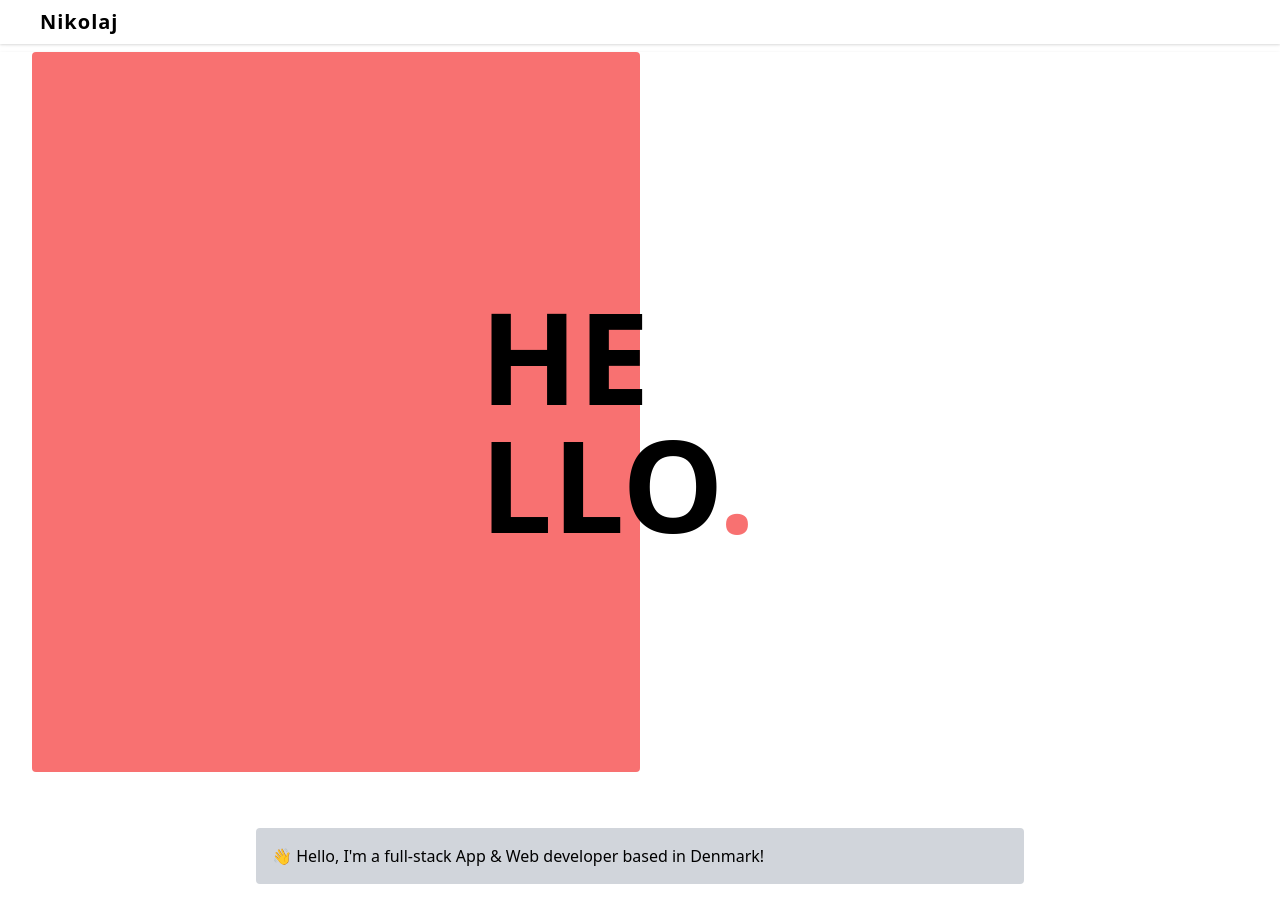
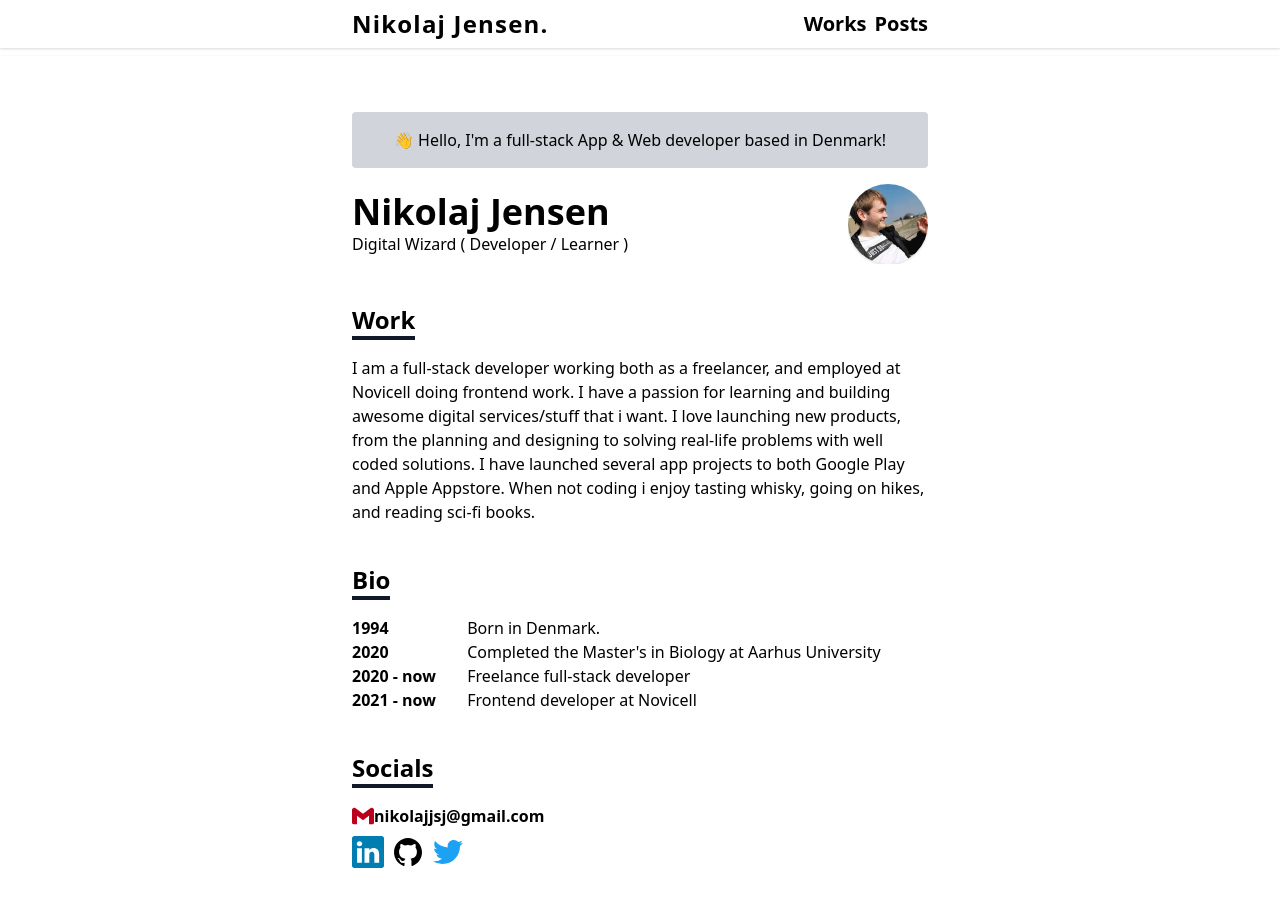
Before and after one commit to nikolajjsj/portfolio, a Next.js app: page / in a window 1280 px wide. Shown: the top 898 px of the page. Built offline with nearby package versions, Linux system fonts and the light colour scheme.

Commit message:
feature: Finish redesign using typescript + tailwind

```diff
--- /dev/null
+++ b/components/AppButton.tsx
@@ -0,0 +1,18 @@
+import Link from "next/link";
+import { Url } from "url";
+
+interface Props {
+  children?: React.ReactNode,
+  props?: any,
+  href?: Url,
+}
+
+const AppButton = ({ children, props, href }: Props) => {
+  return (
+    <button className="flex rounded bg-transparent hover:bg-teal-200" {...props}>
+      {!href ? children : <Link href={href}>{children}</Link>}
+    </button>
+  )
+}
+
+export default AppButton;
--- /dev/null
+++ b/components/AppCard.tsx
@@ -0,0 +1,24 @@
+interface Props {
+  children?: React.ReactNode,
+  props?: any,
+  href: string
+  title: string
+  thumbnail: string
+}
+
+const AppCard = ({ title, thumbnail, children, props }: Props) => {
+  return (
+    <div className="rounded-lg flex flex-col" {...props}>
+      <img
+        className="rounded-lg w-full aspect-video"
+        src={thumbnail}
+        alt={title}
+        width="100%"
+      />
+      <h3 className="text-lg font-semibold mt-2">{title}</h3>
+      <p className="font-sm">{children}</p>
+    </div>
+  )
+}
+
+export default AppCard
--- a/components/AppSection.tsx
+++ b/components/AppSection.tsx
@@ -6,7 +6,7 @@ interface Props {
 
 const AppSection = ({ children, title, ...props }: Props) => {
   return (
-    <section className="w-3/4 max-w-3xl mx-auto pt-10 z-50">
+    <section className="w-3/4 max-w-xl mx-auto pt-10 z-50" {...props}>
       {title &&
         <div className="mb-4 inline-block">
           <h3 className="text-2xl font-bold">{title}</h3>
--- a/components/Navbar.tsx
+++ b/components/Navbar.tsx
@@ -1,11 +1,20 @@
+import Link from 'next/link'
+
 interface Props {
   props?: any
 }
 
-const Navbar = ({...props}: Props) => {
+const Navbar = ({ ...props }: Props) => {
   return (
-    <nav {...props} className="sticky mb-2 top-0 left-0 w-screen px-10 py-2 z-50 bg-white shadow">
-      <a className="text-xl font-semibold tracking-wider">Nikolaj</a>
+    <nav {...props} className="sticky top-0 left-0 w-screen h-12 bg-white z-50 shadow mb-2">
+      <div className="flex h-12 max-w-xl mx-auto items-center justify-between">
+        <Link href="/"><a className="text-2xl font-semibold tracking-wider">Nikolaj Jensen.</a></Link>
+
+        <div>
+          <Link href="/works"><a className="text-xl font-semibold ml-2">Works</a></Link>
+          <Link href="/posts"><a className="text-xl font-semibold ml-2">Posts</a></Link>
+        </div>
+      </div>
     </nav>
   )
 }
--- a/package.json
+++ b/package.json
@@ -10,7 +10,8 @@
   "dependencies": {
     "next": "12.0.5",
     "react": "17.0.2",
-    "react-dom": "17.0.2"
+    "react-dom": "17.0.2",
+    "react-icons": "^4.3.1"
   },
   "devDependencies": {
     "@types/node": "16.11.11",
--- a/pages/index.tsx
+++ b/pages/index.tsx
@@ -1,27 +1,21 @@
 import Image from 'next/image'
 import AppSection from '../components/AppSection'
+import { BsLinkedin } from 'react-icons/bs'
+import {
+  IoLogoTwitter,
+  IoLogoGithub,
+} from 'react-icons/io5'
+import { SiGmail } from 'react-icons/si'
 
 const Home = () => {
   return (
     <>
-      <div className='h-[90vh] relative bg-white'>
-        <header className='flex flex-row h-full w-full md:px-8'>
-          <div className='h-full w-full bg-red-400 md:rounded'></div>
-          <div className='h-full w-full'></div>
-        </header>
-        <h1 className='absolute top-1/3 left-1/2 -ml-20 md:-ml-40 text-7xl md:text-9xl font-black'>
-          HE
-          <br />
-          LLO<span className='text-red-400'>.</span>
-        </h1>
-      </div>
-
       <AppSection>
-        <div className='my-4 rounded bg-gray-300 p-4'>
+        <div className='flex justify-center my-4 rounded bg-gray-300 p-4'>
           👋 Hello, I&apos;m a full-stack App & Web developer based in Denmark!
         </div>
 
-        <div className='flex'>
+        <div className='flex justify-between'>
           <div className='flex flex-col justify-center'>
             <h2 className='text-4xl font-bold'>Nikolaj Jensen</h2>
             <p>Digital Wizard ( Developer / Learner )</p>
@@ -30,7 +24,7 @@ const Home = () => {
             src='/images/headshot.jpg'
             height={80}
             width={80}
-            className='rounded-full border-black border-2'
+            className='rounded-full border-black border-2 shadow'
             alt='Avatar image'
           />
         </div>
@@ -50,19 +44,51 @@ const Home = () => {
 
       <AppSection title='Bio'>
         <div className='grid grid-cols-[1fr,4fr]'>
-          <div>1994</div>
+          <div className="font-bold">1994</div>
           <div>Born in Denmark.</div>
 
-          <div>2020</div>
+          <div className="font-bold">2020</div>
           <div>
-            Completed the Master&apos;s program in Biology at Aarhus University
+            Completed the Master&apos;s in Biology at Aarhus University
           </div>
 
-          <div>2020 - present</div>
-          <div>Works as a freelance full-stack developer</div>
+          <div className="font-bold">2020 - now</div>
+          <div>Freelance full-stack developer</div>
 
-          <div>2021 - present</div>
-          <div>Working at Novicell</div>
+          <div className="font-bold">2021 - now</div>
+          <div>Frontend developer at Novicell</div>
+        </div>
+      </AppSection>
+
+      <AppSection title='Socials'>
+        <p className="flex items-center mr-2 font-semibold mb-2">
+          <SiGmail size={22} color="#BB001B" />nikolajjsj@gmail.com
+        </p>
+
+        <div className="flex">
+          <a
+            href="https://www.linkedin.com/in/nikolaj-johannes-skole-jensen-73810b137/"
+            target="_blank"
+            rel="noreferrer"
+          >
+            <BsLinkedin size={32} color="#007db1" className="mr-2" />
+          </a>
+
+          <a
+            href="https://github.com/nikolajjsj"
+            target="_blank"
+            rel="noreferrer"
+          >
+            <IoLogoGithub size={32} color="black" className="mr-2" />
+          </a>
+
+          <a
+            href="https://twitter.com/nikolajjsj"
+            target="_blank"
+            rel="noreferrer"
+          >
+            <IoLogoTwitter size={32} color="#1DA1F2" />
+          </a>
         </div>
       </AppSection>
     </>
--- /dev/null
+++ b/pages/posts.tsx
@@ -0,0 +1,78 @@
+import React from 'react'
+import AppCard from '../components/AppCard'
+import AppSection from '../components/AppSection'
+
+interface MediumFeed {
+  author: string
+  description: string
+  image: string
+  link: string
+  title: string
+  url: string
+}
+
+interface MediumPost {
+  author: string
+  categories: string[]
+  content: string
+  description: string
+  guid: string
+  link: string
+  pubDate: string
+  thumbnail: string
+  title: string
+}
+
+interface MediumResponse {
+  feed: MediumFeed
+  items: MediumPost[]
+}
+
+const USERNAME = 'nikolajjsj'
+const URL = `https://api.rss2json.com/v1/api.json?rss_url=https://medium.com/feed/@${USERNAME}`
+
+// This function gets called at build time
+export async function getStaticProps() {
+  const res = await fetch(URL)
+  const response: MediumResponse = await res.json()
+  const posts: MediumPost[] = response.items
+
+  return {
+    props: { posts }
+  }
+}
+
+interface Props {
+  posts: MediumPost[],
+}
+
+const Posts = ({ posts }: Props) => {
+  return (
+    <AppSection title="Posts">
+      <div className="grid grid-cols-1 md:grid-cols-2 gap-3">
+        {posts && posts.map((post: MediumPost) => (
+          <AppCard
+            key={post.guid}
+            href=""
+            title={post.title}
+            thumbnail={post.thumbnail}
+          >
+            <p className="text-center">
+              {post.categories.map((category: string) => (
+                <span
+                  className="inline-block align-middle mr-2 whitespace-nowrap px-2 text-purple-400 bg-purple-200 font-semibold rounded"
+                  key={category}
+                >
+                  {category}
+                </span>
+              ))}
+            </p>
+          </AppCard>
+        ))
+        }
+      </div>
+    </AppSection>
+  )
+}
+
+export default Posts
--- /dev/null
+++ b/pages/works.tsx
@@ -0,0 +1,82 @@
+import AppCard from '../components/AppCard'
+import AppSection from '../components/AppSection'
+
+const Works = () => {
+  return (
+    <>
+      <AppSection title="Works">
+        <div className="grid grid-cols-1 md:grid-cols-2 gap-3">
+          <AppCard
+            href=""
+            title="Codelabby"
+            thumbnail="/images/projects/codelabby.png"
+          >
+            Learning platform for all people wanting to learn computer science.
+          </AppCard>
+
+          <AppCard
+            href=""
+            title="Sialia for Twitter"
+            thumbnail="/images/projects/sialia.png"
+          >
+            Twitter client made with customization in mind.
+          </AppCard>
+
+          <AppCard
+            href=""
+            title="Sorting Visualizer"
+            thumbnail="/images/projects/sorting.png"
+          >
+            Sorting visualizer
+          </AppCard>
+
+          <AppCard
+            href=""
+            title="Chess Timer"
+            thumbnail="/images/projects/chess.png"
+          >
+            Functional and beautiful chess timer
+          </AppCard>
+
+          <AppCard
+            href=""
+            title="Sygeplejersken"
+            thumbnail="/images/projects/sygeplejersken.png"
+          >
+            Tool for nurses and other health professionals
+          </AppCard>
+        </div>
+      </AppSection>
+
+      <AppSection title="Freelance projects">
+        <div className="flex flex-col">
+          <AppCard
+            href=""
+            title="Skipit"
+            thumbnail="/images/works/skipit.jpg"
+          >
+            Worked on their First Time User Flow + various other parts of the app.
+          </AppCard>
+
+          <AppCard
+            href=""
+            title="Raven Biosciences"
+            thumbnail="/images/works/raven.jpeg"
+          >
+            Worked as a consultant for Raven Biosciences.
+          </AppCard>
+
+          <AppCard
+            href=""
+            title="LifeBonder"
+            thumbnail="/images/works/lifebonder.png"
+          >
+            Worked on the login flow for their app Lifebonder.
+          </AppCard>
+        </div>
+      </AppSection>
+    </>
+  )
+}
+
+export default Works
```
Also changed, not shown: 1 other file (tests, documents, lock files or other folders).
